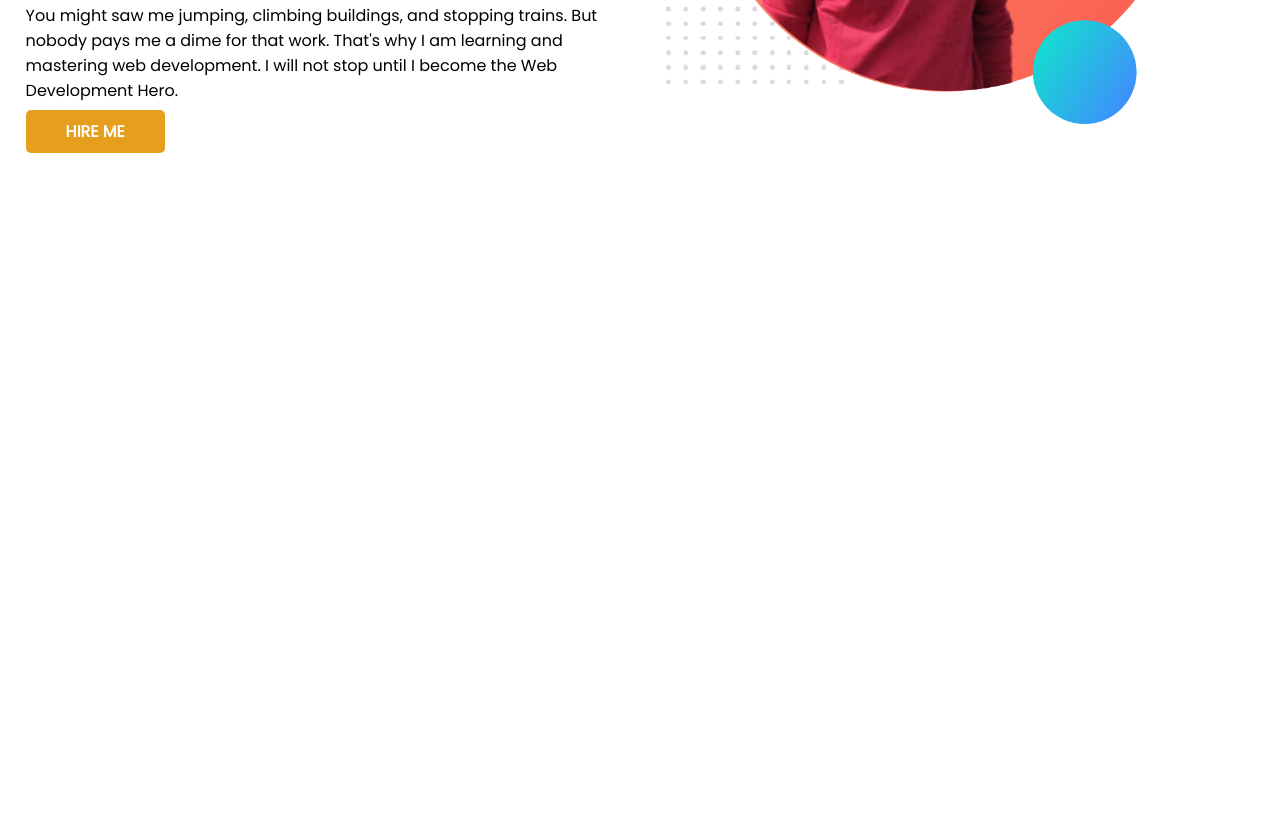
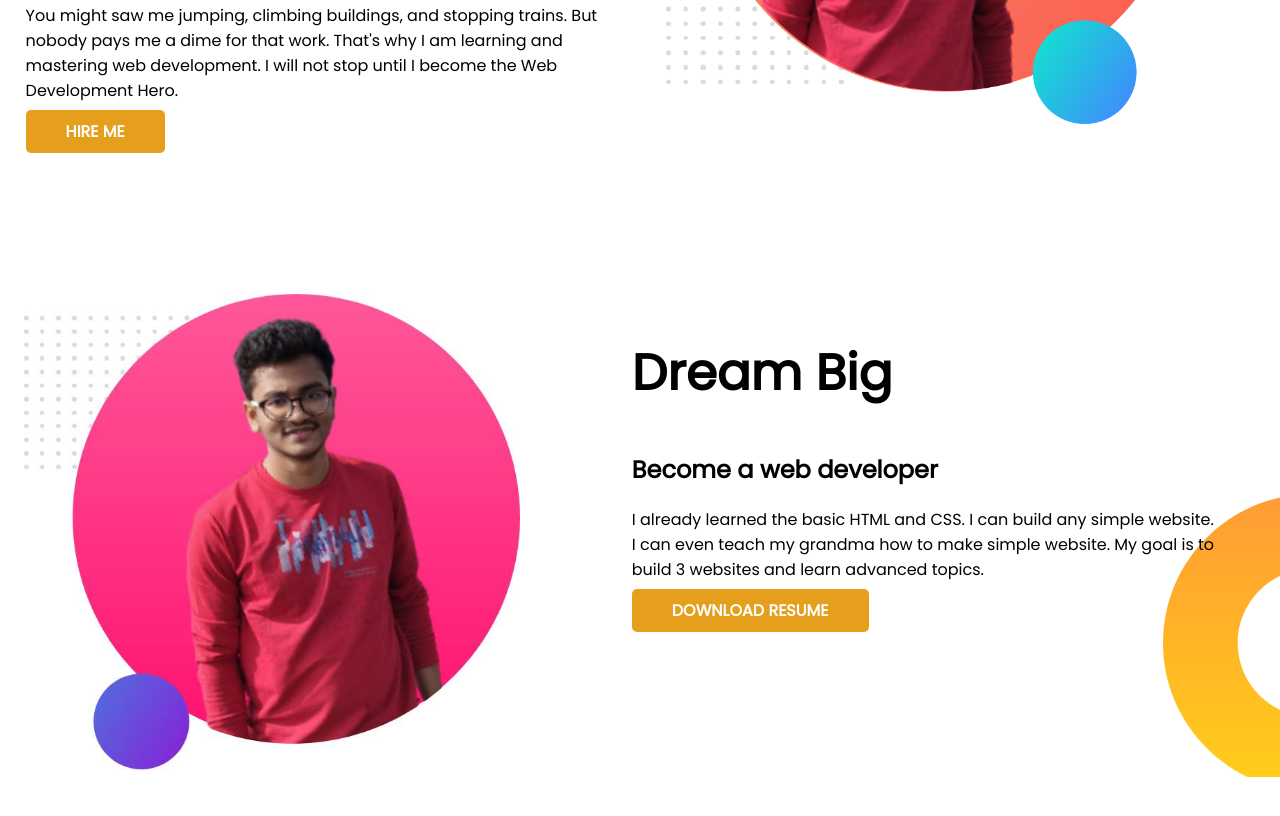
Before and after one commit to hmevan/developer-portfolio, a plain HTML site: page index.html in a window 1280 px wide. Shown: the part 394-1210 px from the top of the page. Before the commit the page ends 800 px from the top, so only its background shows below. Drawn offline with Linux system fonts and the light colour scheme.

Commit message:
add text

```diff
--- a/index.html
+++ b/index.html
@@ -29,6 +29,18 @@
             <img src="images/evan.png" alt="">
         </div>
     </section>
+    <section class="dream-big">
+        <div class="half-width">
+            <img src="images/evan2.jpg" alt="">
+        </div>
+        <div class="half-width">
+            <h1>Dream Big</h1>
+            <h2>Become a web developer</h2>
+            <p>I already learned the basic HTML and CSS. I can build any simple website. I can even teach my grandma how
+                to make simple website. My goal is to build 3 websites and learn advanced topics.</p>
+            <a class="link-button" target="_blank">DOWNLOAD RESUME</a>
+        </div>
+    </section>
 </body>
 
 </html>
--- a/style.css
+++ b/style.css
@@ -13,6 +13,7 @@ h1 {
 
 section {
     display: flex;
+    margin-bottom: 150px;
 }
 
 .half-width {
@@ -37,3 +38,10 @@ section {
     background-image: url(images/top-banner.png);
     background-repeat: no-repeat;
 }
+
+.dream-big {
+    background-image: url(images/dream-bg.png);
+    background-repeat: no-repeat;
+    background-position: right top 200px;
+    padding-right: 65px;
+}
```
Also changed, not shown: images/evan2.jpg (added).
